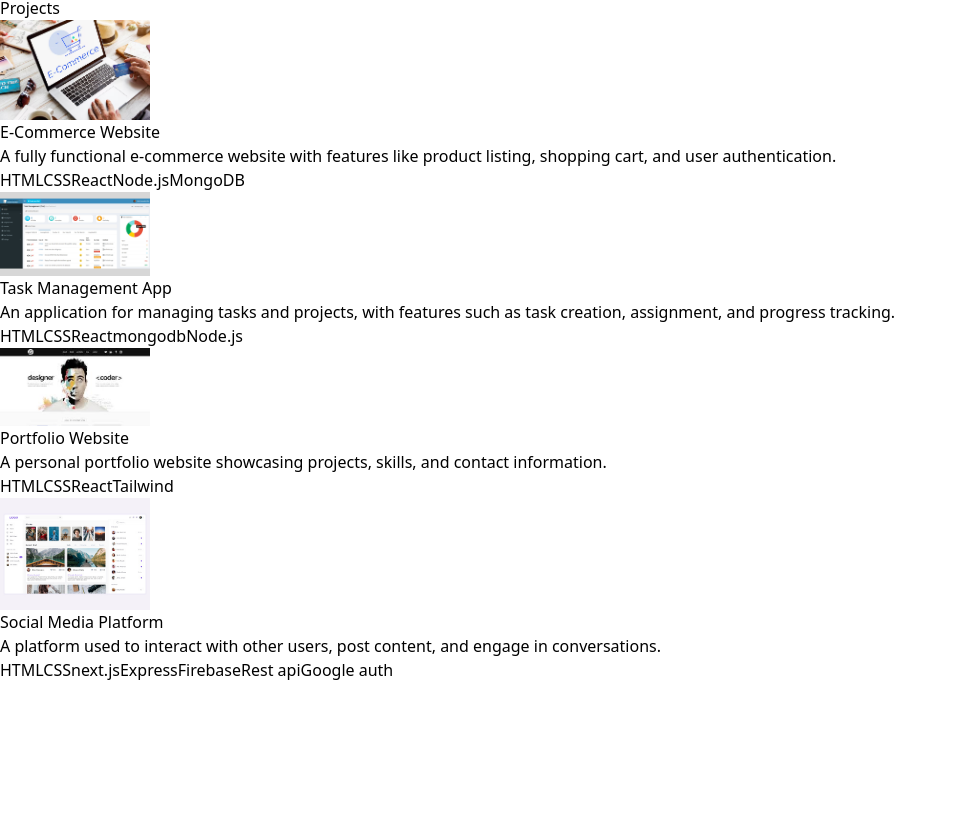
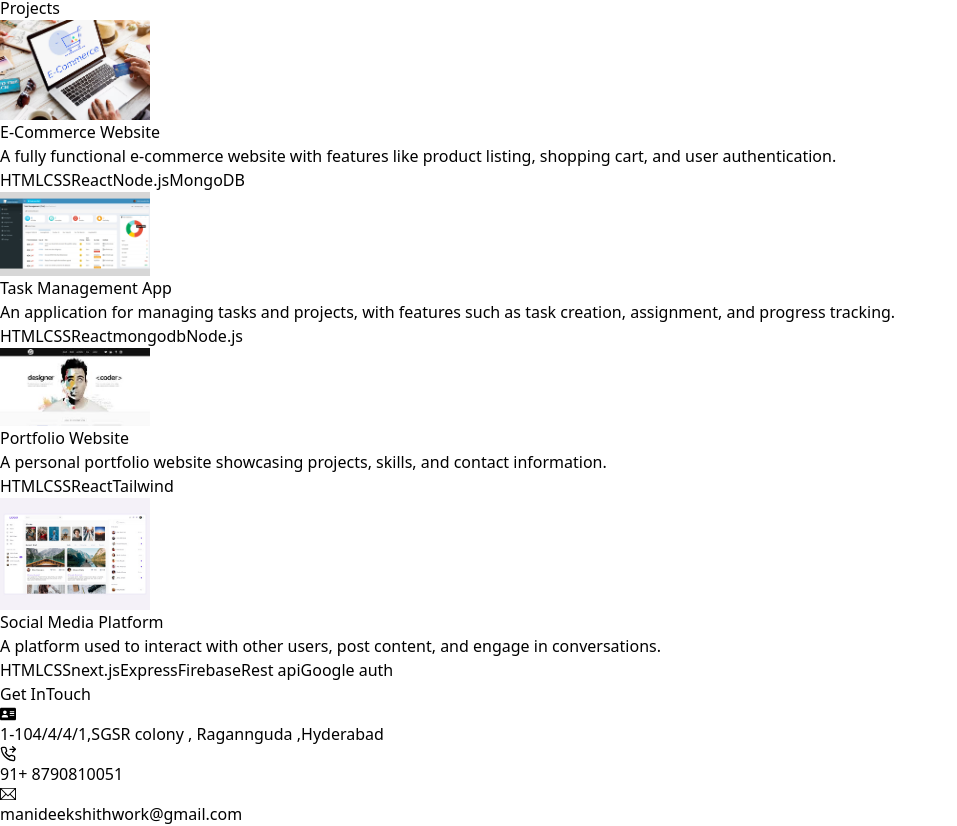
Before and after one commit to ManideekshithEtikala/Portfolio, a React (Vite) app: page / in a window 1280 px wide. Shown: the part 3591-4417 px from the top of the page, without its empty margins (0-957 px from the left). Before the commit the page ends 4273 px from the top, so only its background shows below. Built offline with nearby package versions, Linux system fonts and the light colour scheme.

Commit message:
completed contact

```diff
--- a/src/App.jsx
+++ b/src/App.jsx
@@ -1,5 +1,6 @@
 import "./App.css";
 import About from "./components/About";
+import Contact from "./components/Contact";
 import ExperienceIntern from "./components/ExperienceIntern";
 import Main from "./components/Main";
 import Navbar from "./components/Navbar";
@@ -22,6 +23,7 @@
         <Technologies/>
         <ExperienceIntern/>
         <Projects/>
+        <Contact/>
         </div>
       </div>
 
--- /dev/null
+++ b/src/components/Contact.jsx
@@ -0,0 +1,32 @@
+import React from "react";
+import { CONTACT } from "../constants";
+import { TfiEmail } from "react-icons/tfi";
+import { FiPhoneForwarded } from "react-icons/fi";
+import { FaAddressCard } from "react-icons/fa";
+const Contact = () => {
+  return (
+    <div className="border-b border-neutral-900 pb-4">
+      <h1 className="my-10 text-center text-neutral-500 text-4xl ">
+        Get<span className="text-white"> InTouch</span>
+      </h1>
+      <div className="text-center tracking-tighter">
+        <div className="flex justify-center gap-4 items-center">
+          <FaAddressCard className="w-6 h-6 text-white" />
+          <p className="my-4">{CONTACT.address}</p>
+        </div>
+        <div className="flex justify-center gap-4 items-center">
+          <FiPhoneForwarded className="w-6 h-6 text-white" />
+          <p className="my-4">{CONTACT.phoneNo}</p>
+        </div>
+        <div className="flex justify-center gap-4 items-center">
+          <TfiEmail className="w-6 h-6 text-white" />
+          <a href="#" className="border-b">
+            {CONTACT.email}
+          </a>
+        </div>
+      </div>
+    </div>
+  );
+};
+
+export default Contact;
```
